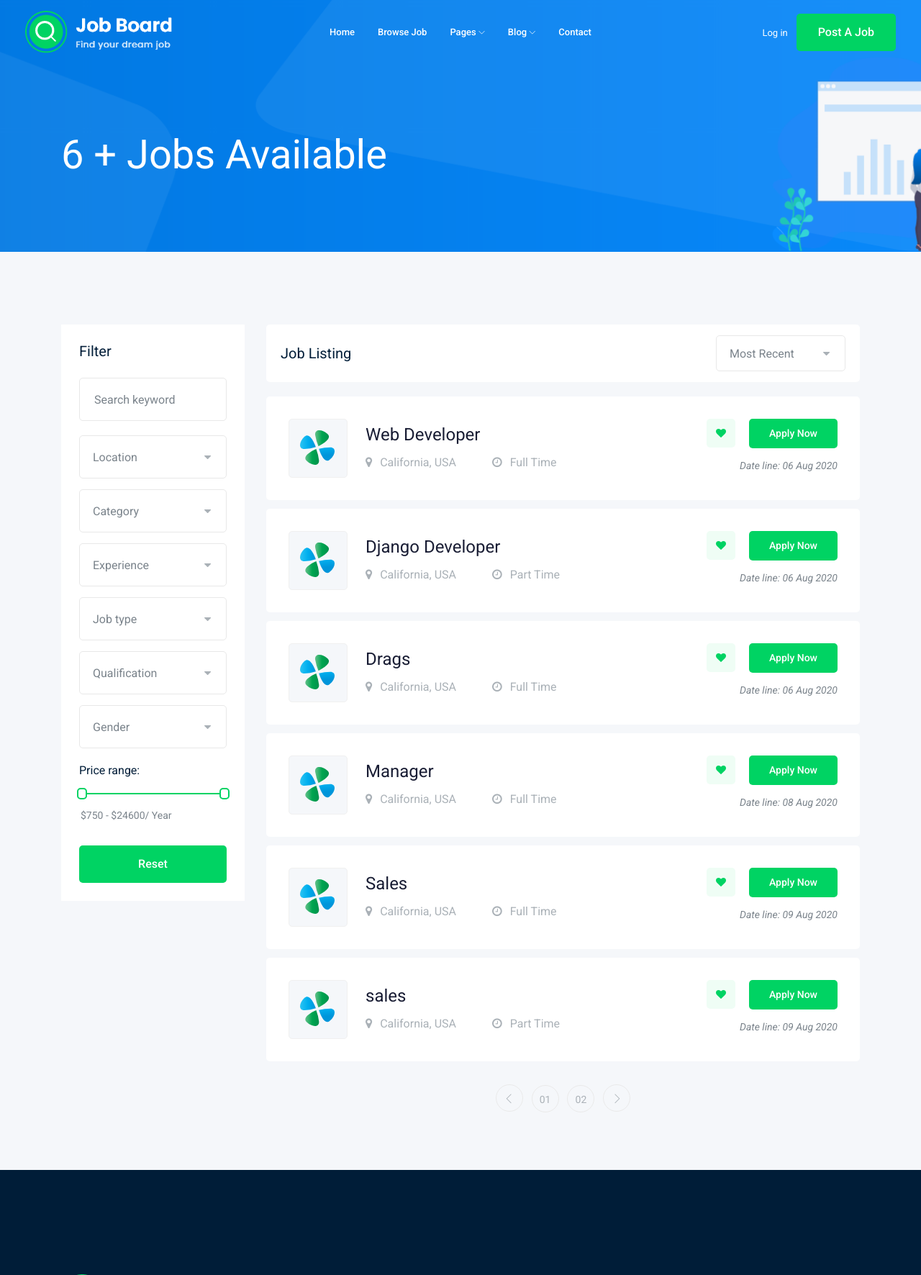
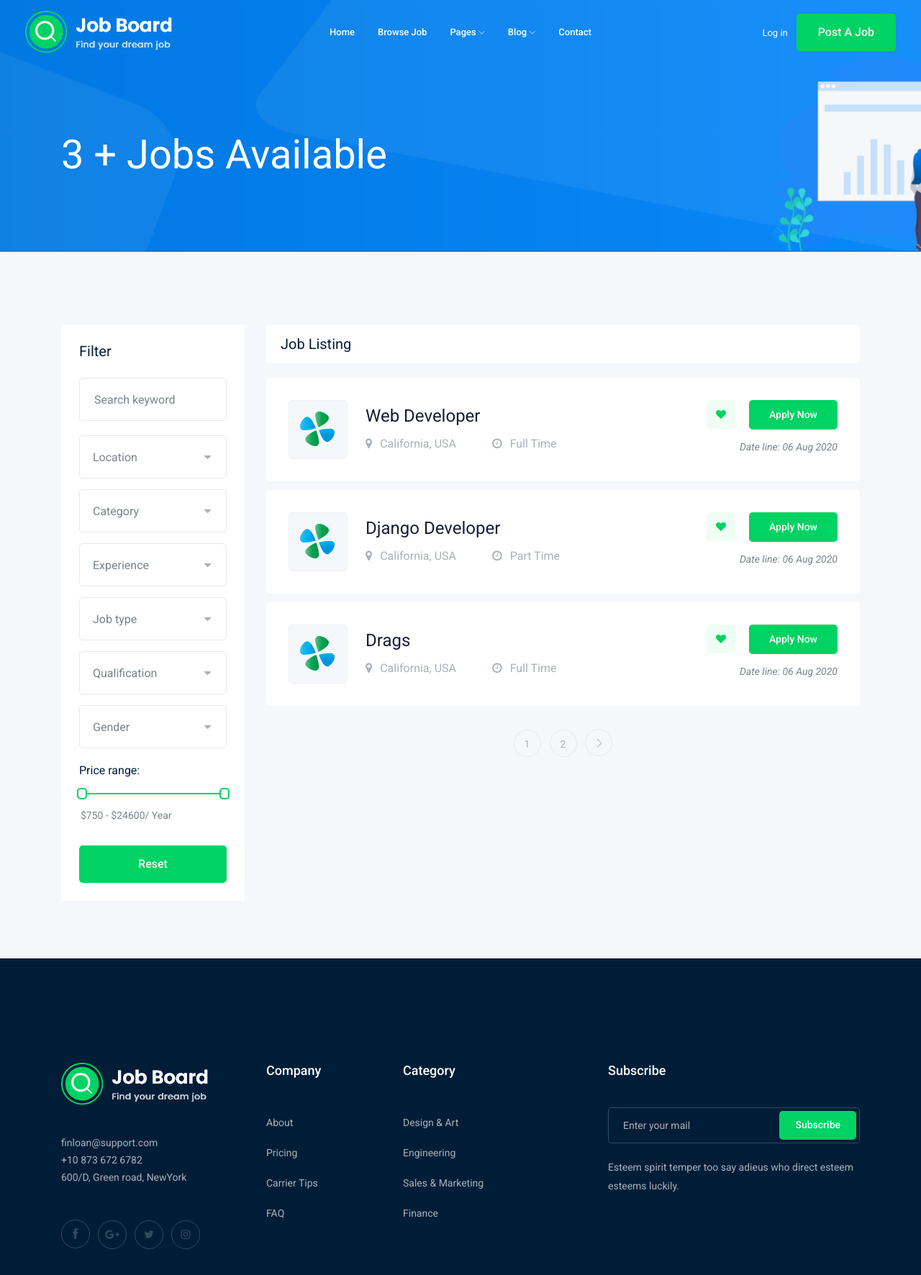
Before and after one commit to islam-abdullah13/django-jop-board, a Django app: page /jops/ in a window 1280 px wide. Shown: the top 1772 px of the page at 72% size. Run offline with Django 3.2, Linux system fonts and the light colour scheme; data comes from the database, SQL or seed files in the repository; both versions use the stored data as it was after the commit; some libraries are stand-ins or nearby versions.

Commit message:
Pagination

```diff
--- a/jop/models.py
+++ b/jop/models.py
@@ -11,7 +11,7 @@ JOP_TYPE = (
 
 def image_upload (instance , filename):
     imagename , extenstion = filename.split(".")
-    return "jop_image/%s.%s"%(instance.id , extenstion)
+    return "jop_image/%s.%s"%(instance.id,extenstion)
 
 class Jop (models.Model): #Table
     title = models.CharField (max_length=100) #column
--- a/jop/templates/jop/jop_list.html
+++ b/jop/templates/jop/jop_list.html
@@ -107,14 +107,6 @@
                                     <h4>Job Listing</h4>
                                 </div>
                                 <div class="col-md-6">
-                                    <div class="serch_cat d-flex justify-content-end">
-                                        <select>
-                                            <option data-display="Most Recent">Most Recent</option>
-                                            <option value="1">Marketer</option>
-                                            <option value="2">Wordpress </option>
-                                            <option value="4">Designer</option>
-                                        </select>
-                                    </div>
                                 </div>
                             </div>
                         </div>
@@ -154,18 +146,30 @@
                             </div>
                             {% endfor %}
                         </div>
+                        {% if jops.has_other_pages %}
                         <div class="row">
                             <div class="col-lg-12">
                                 <div class="pagination_wrap">
                                     <ul>
-                                        <li><a href="#"> <i class="ti-angle-left"></i> </a></li>
-                                        <li><a href="#"><span>01</span></a></li>
-                                        <li><a href="#"><span>02</span></a></li>
-                                        <li><a href="#"> <i class="ti-angle-right"></i> </a></li>
+                                        {% if jops.has_previous %}
+                                            <li><a href="?page={{jops.previous_page_number}}"> <i class="ti-angle-left"></i> </a></li>
+                                        {% endif %}
+
+                                        {% for i in jops.paginator.page_range %}
+
+                                            <li><a href="?page={{i}}"><span>{{i}}</span></a></li>
+
+                                        {% endfor %}
+
+                                        {% if jops.has_next %}
+                                            <li><a href="?page={{jops.next_page_number}}"> <i class="ti-angle-right"></i> </a></li>
+                                        {% endif %}
+
                                     </ul>
                                 </div>
                             </div>
                         </div>
+                        {% endif %}
                     </div>
                 </div>
             </div>
--- a/jop/views.py
+++ b/jop/views.py
@@ -1,11 +1,15 @@
 from django.shortcuts import render
+from django.core.paginator import Paginator
 from .models import Jop
 
 # Create your views here.
 
 def jop_list(request):
     jop_list = Jop.objects.all()
-    context = {'jops':jop_list}
+    paginator = Paginator(jop_list, 3) # Show 25 contacts per page.
+    page_number = request.GET.get('page')
+    page_obj = paginator.get_page(page_number)
+    context = {'jops':page_obj}
     return render(request,'jop/jop_list.html',context)
 
 
```
Also changed, not shown: db.sqlite3, media/jop_image/None_61zXFsT.jpg (added).
